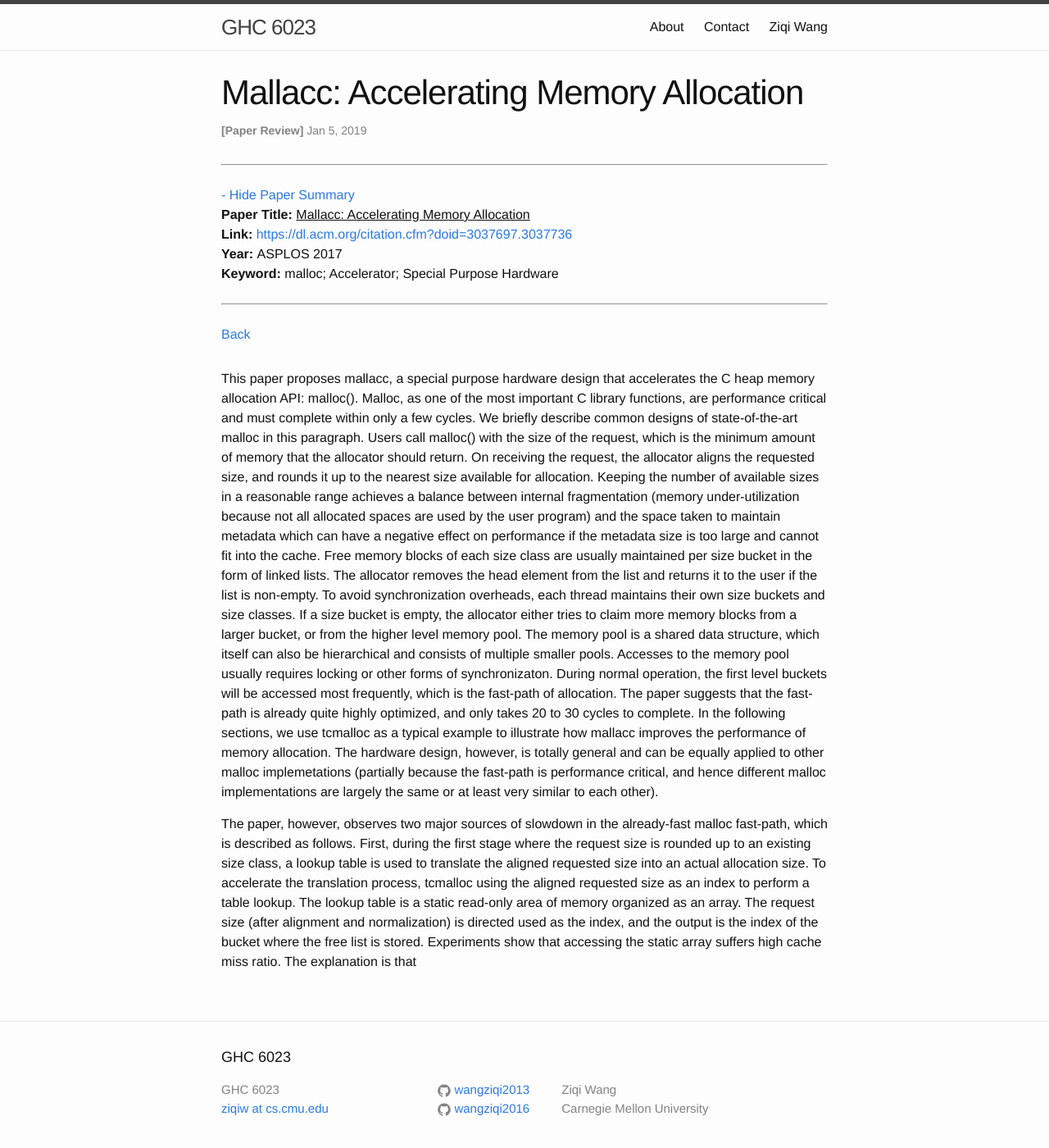
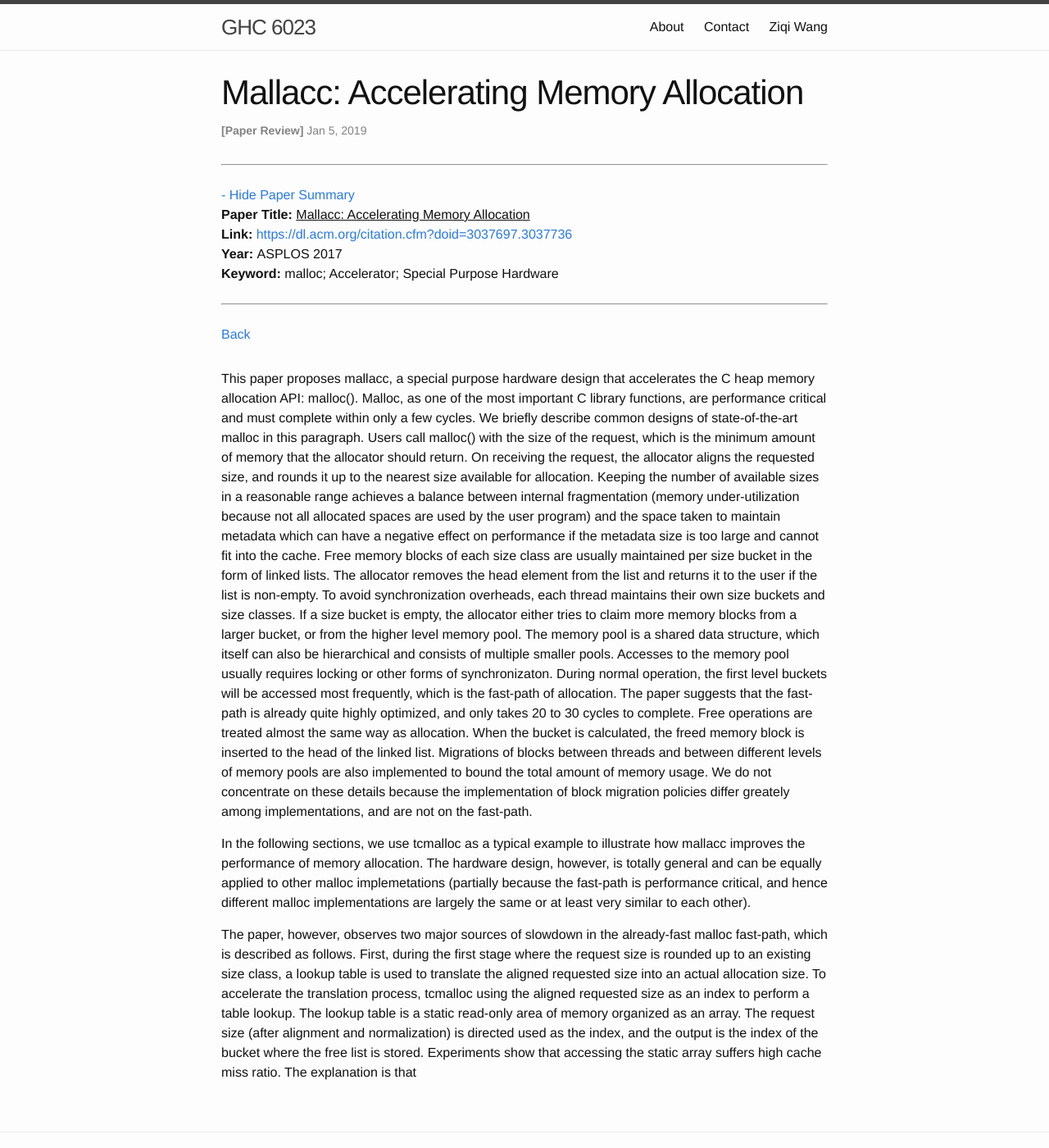
Before and after one commit to wangziqi2013/wangziqi2013.github.io, a Jekyll site: the page built from _posts/2019-01-05-mallacc.markdown, in a window 1280 px wide and 1400 px high. Shown: the whole window at 82% size. Built offline with Jekyll 4.4.1, drawn with Linux system fonts in a browser that asks for light colours.

Commit message:
Adding free

```diff
--- a/_posts/2019-01-05-mallacc.markdown
+++ b/_posts/2019-01-05-mallacc.markdown
@@ -28,7 +28,13 @@ larger bucket, or from the higher level memory pool. The memory pool is a shared
 be hierarchical and consists of multiple smaller pools. Accesses to the memory pool usually requires locking or other forms
 of synchronizaton. During normal operation, the first level buckets will be accessed most frequently, which is the fast-path
 of allocation. The paper suggests that the fast-path is already quite highly optimized, and only takes 20 to 30 cycles to
-complete. In the following sections, we use tcmalloc as a typical example to illustrate how mallacc improves the performance
+complete. Free operations are treated almost the same way as allocation. When the bucket is calculated, the freed memory
+block is inserted to the head of the linked list. Migrations of blocks between threads and between different levels of
+memory pools are also implemented to bound the total amount of memory usage. We do not concentrate on these details
+because the implementation of block migration policies differ greately among implementations, and are not on the
+fast-path.
+
+In the following sections, we use tcmalloc as a typical example to illustrate how mallacc improves the performance
 of memory allocation. The hardware design, however, is totally general and can be equally applied to other malloc
 implemetations (partially because the fast-path is performance critical, and hence different malloc implementations are
 largely the same or at least very similar to each other).
```
